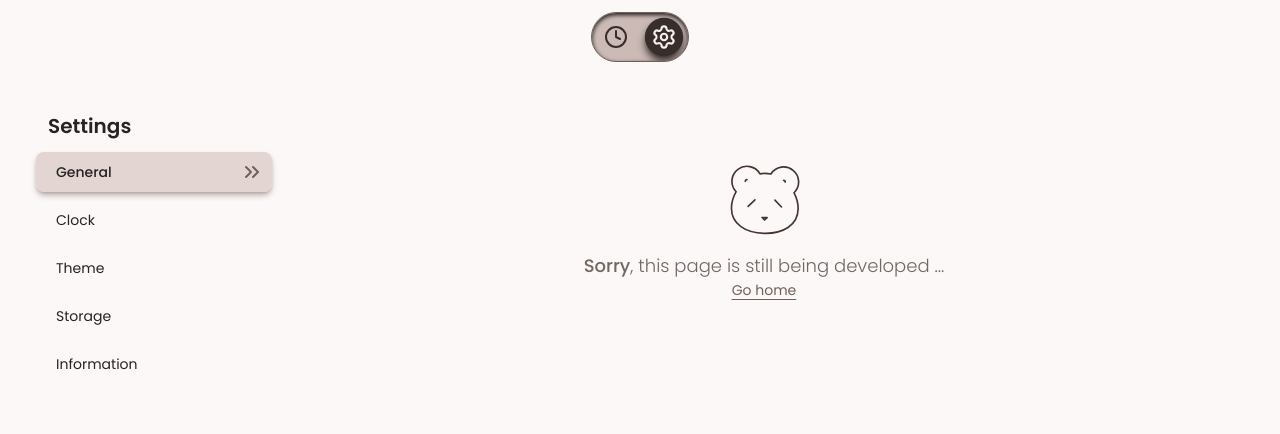
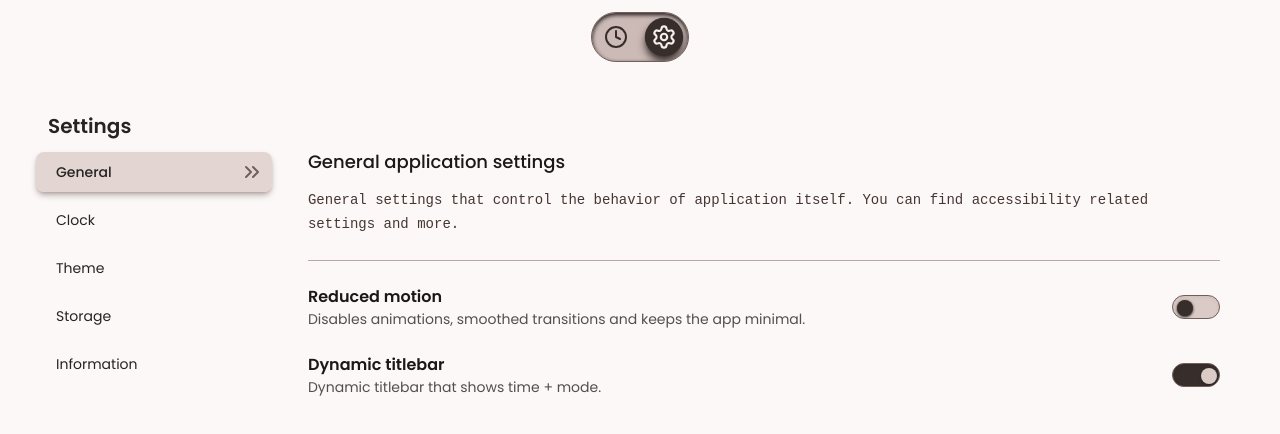
Before and after one commit to plwtx/chai.study, a React (Vite) app: page /settings in a window 1280 px wide. Shown: the top 434 px of the page. Built offline with nearby package versions, Linux system fonts and the light colour scheme; a web font is replaced by a local one; what @toolwind/corner-shape would draw is missing.

Commit message:
FEAT: Reduced motion & Dynamic titlebar.

```diff
--- a/src/features/settings/components/automation-toggle.tsx
+++ b/src/features/settings/components/automation-toggle.tsx
@@ -1,32 +1,31 @@
-import { useAppStore } from "@/store";
+import { cn } from "@/lib/utils";
 import ToggleSwitch from "@/components/ui/toggle-switch";
-import { showSettingsToast } from "./settings-toast";
 
 export default function AutomationToggle({
   label,
   description,
-  field,
+  checked,
+  onChange,
+  className,
 }: {
   label: string;
   description: string;
-  field: "autoStartBreak" | "autoStartFocus";
+  checked: boolean;
+  onChange: (next: boolean) => void;
+  className?: string;
 }) {
-  const checked = useAppStore((s) => s.settings[field]);
-  const toggleAutoStart = useAppStore((s) => s.toggleAutoStart);
-
   return (
-    <div className="flex w-full items-center justify-between">
+    <div
+      className={cn(
+        "text-brown-900 dark:text-dark-100 flex w-full items-center justify-between",
+        className
+      )}
+    >
       <div className="text-base">
         <h3 className="font-semibold">{label}</h3>
         <p className="text-sm opacity-75">{description}</p>
       </div>
-      <ToggleSwitch
-        checked={checked}
-        onChange={() => {
-          toggleAutoStart(field);
-          showSettingsToast(`${label} ${checked ? "disabled" : "enabled"}.`);
-        }}
-      />
+      <ToggleSwitch checked={checked} onChange={onChange} />
     </div>
   );
 }
--- /dev/null
+++ b/src/features/settings/hooks/useDynamicTitlebarSync.ts
@@ -0,0 +1,72 @@
+import { useEffect, useRef } from "react";
+import { useAppStore } from "@/store";
+
+const DEFAULT_TITLE = "Chaidoro | chai.study";
+
+const MODE_LABELS: Record<string, string> = {
+  focus: "Focus",
+  break: "Break",
+  "long-break": "Long Break",
+};
+
+const FINISHED_MESSAGES = ["Beep! Beeep!", "TIME IS UP !!!"];
+
+export function useDynamicTitlebarSync() {
+  const enabled = useAppStore((s) => s.settings.dynamicTitlebar);
+  const status = useAppStore((s) => s.status);
+  const mode = useAppStore((s) => s.mode);
+  const elapsed = useAppStore((s) => s.elapsed);
+  const targetDuration = useAppStore((s) => s.targetDuration);
+  const intervalRef = useRef<ReturnType<typeof setInterval> | null>(null);
+
+  useEffect(() => {
+    return () => {
+      if (intervalRef.current) {
+        clearInterval(intervalRef.current);
+        intervalRef.current = null;
+      }
+    };
+  }, []);
+
+  useEffect(() => {
+    if (intervalRef.current) {
+      clearInterval(intervalRef.current);
+      intervalRef.current = null;
+    }
+
+    if (!enabled) {
+      document.title = DEFAULT_TITLE;
+      return;
+    }
+
+    if (status === "running" || status === "paused") {
+      const remaining = Math.max(0, targetDuration - elapsed);
+      const mins = Math.floor(remaining / 60);
+      const secs = remaining % 60;
+      const time = `${String(mins).padStart(2, "0")}:${String(secs).padStart(2, "0")}`;
+      const label = MODE_LABELS[mode] ?? "Focus";
+      document.title = `${time} 🫪 ${label}`;
+      return;
+    }
+
+    if (status === "finished") {
+      let index = 0;
+      document.title = FINISHED_MESSAGES[0];
+      intervalRef.current = setInterval(() => {
+        index = 1 - index;
+        document.title = FINISHED_MESSAGES[index];
+      }, 1500);
+      return;
+    }
+
+    // idle
+    document.title = DEFAULT_TITLE;
+  }, [enabled, status, mode, elapsed, targetDuration]);
+
+  // Reset title when hook unmounts
+  useEffect(() => {
+    return () => {
+      document.title = DEFAULT_TITLE;
+    };
+  }, []);
+}
--- /dev/null
+++ b/src/features/settings/hooks/useReducedMotionSync.ts
@@ -0,0 +1,12 @@
+import { useEffect } from "react";
+import { useAppStore } from "@/store";
+
+export function useReducedMotionSync() {
+  const reducedMotion = useAppStore((s) => s.settings.reducedMotion);
+
+  useEffect(() => {
+    document.documentElement.dataset.reducedMotion = reducedMotion
+      ? "true"
+      : "false";
+  }, [reducedMotion]);
+}
--- a/src/features/settings/pages/settings-clock.tsx
+++ b/src/features/settings/pages/settings-clock.tsx
@@ -7,12 +7,16 @@ import TimerDurationCard, {
   type DurationField,
 } from "../components/timer-duration-card";
 import AutomationToggle from "../components/automation-toggle";
+import { showSettingsToast } from "../components/settings-toast";
 import ClockStyles from "../components/clock-styles.tsx";
 
 export default function ClockSettings() {
   const focusDuration = useAppStore((s) => s.settings.focusDuration);
   const shortBreakDuration = useAppStore((s) => s.settings.shortBreakDuration);
   const longBreakDuration = useAppStore((s) => s.settings.longBreakDuration);
+  const autoStartBreak = useAppStore((s) => s.settings.autoStartBreak);
+  const autoStartFocus = useAppStore((s) => s.settings.autoStartFocus);
+  const toggleAutoStart = useAppStore((s) => s.toggleAutoStart);
   const timerStatus = useAppStore((s) => s.status);
 
   const isTimerActive = timerStatus !== "idle";
@@ -76,6 +80,7 @@ export default function ClockSettings() {
 
       <HorizontalDivider className="my-9" />
       {/* Clock styles */}
+      <section className="flex w-full items-center justify-between gap-3">
         <SubHeaderDescription
           header={"Clock animation style"}
           description={
@@ -84,6 +89,7 @@ export default function ClockSettings() {
           className="mt-6"
         />
         <ClockStyles />
+      </section>
       <HorizontalDivider className="my-9" />
 
       <SubHeaderDescription
@@ -95,13 +101,25 @@ export default function ClockSettings() {
         <AutomationToggle
           label="Break cycle: Auto start"
           description="Automatically start a break cycle when you end a focus session."
-          field="autoStartBreak"
+          checked={autoStartBreak}
+          onChange={() => {
+            toggleAutoStart("autoStartBreak");
+            showSettingsToast(
+              `Break cycle: Auto start ${autoStartBreak ? "disabled" : "enabled"}.`
+            );
+          }}
         />
         <HorizontalDivider className="opacity-25" />
         <AutomationToggle
           label="Focus cycle: Auto start"
           description="Automatically start the next focus cycle when your break ends."
-          field="autoStartFocus"
+          checked={autoStartFocus}
+          onChange={() => {
+            toggleAutoStart("autoStartFocus");
+            showSettingsToast(
+              `Focus cycle: Auto start ${autoStartFocus ? "disabled" : "enabled"}.`
+            );
+          }}
         />
       </section>
     </div>
--- a/src/features/settings/pages/settings-general.tsx
+++ b/src/features/settings/pages/settings-general.tsx
@@ -1,9 +1,50 @@
-import Error from "../components/settings-error";
+import { useAppStore } from "@/store";
+import HorizontalDivider from "@/components/ui/horizontal-divider-line";
+import HeaderDescription from "@/components/ui/header-description";
+import AutomationToggle from "../components/automation-toggle";
+import { showSettingsToast } from "../components/settings-toast";
 
 export default function General() {
+  const reducedMotion = useAppStore((s) => s.settings.reducedMotion);
+  const dynamicTitlebar = useAppStore((s) => s.settings.dynamicTitlebar);
+  const updateSettings = useAppStore((s) => s.updateSettings);
+
   return (
     <>
-      <Error />
+      <main>
+        <HeaderDescription
+          header={"General application settings"}
+          description={
+            "General settings that control the behavior of application itself. You can find accessibility related settings and more."
+          }
+          kaomoji={null}
+        />
+        <HorizontalDivider />
+        <section className="mt-6 flex flex-col gap-6">
+          <AutomationToggle
+            label="Reduced motion"
+            description="Disables animations, smoothed transitions and keeps the app minimal."
+            checked={reducedMotion}
+            onChange={() => {
+              updateSettings({ reducedMotion: !reducedMotion });
+              showSettingsToast(
+                `Reduced motion ${reducedMotion ? "disabled" : "enabled"}.`
+              );
+            }}
+          />
+          <AutomationToggle
+            label="Dynamic titlebar"
+            description="Dynamic titlebar that shows time + mode."
+            checked={dynamicTitlebar}
+            onChange={() => {
+              updateSettings({ dynamicTitlebar: !dynamicTitlebar });
+              showSettingsToast(
+                `Dynamic titlebar ${dynamicTitlebar ? "disabled" : "enabled"}.`
+              );
+            }}
+          />
+        </section>
+      </main>
     </>
   );
 }
--- a/src/router/RootLayout.tsx
+++ b/src/router/RootLayout.tsx
@@ -4,10 +4,14 @@ import AnimatedRoutes from "@/features/router/AnimatedRoutes";
 import TimerIsland from "@/features/focus-timer/components/timer-island";
 import { useTimerBridge } from "@/features/focus-timer/hooks/useTimer";
 import { useThemeSync } from "@/features/settings/hooks/useThemeSync";
+import { useDynamicTitlebarSync } from "@/features/settings/hooks/useDynamicTitlebarSync";
+import { useReducedMotionSync } from "@/features/settings/hooks/useReducedMotionSync";
 
 export default function RootLayout() {
   useTimerBridge();
   useThemeSync();
+  useDynamicTitlebarSync();
+  useReducedMotionSync();
 
   return (
     <div className="bg-brown-50 relative h-screen w-full">
--- a/src/store/slices/settingsSlice.ts
+++ b/src/store/slices/settingsSlice.ts
@@ -14,6 +14,8 @@ export const DEFAULT_SETTINGS: Settings = {
   accentColor: "#a78bfa",
   backgroundImageKey: null,
   clockVariant: "slide",
+  reducedMotion: false,
+  dynamicTitlebar: true,
   timezone: Intl.DateTimeFormat().resolvedOptions().timeZone,
   lastActiveDate: new Date().toLocaleDateString("en-CA"),
   dailyFocusCount: 0,
--- a/src/types/index.ts
+++ b/src/types/index.ts
@@ -54,6 +54,8 @@ export interface Settings {
   accentColor: string;
   backgroundImageKey: number | null;
   clockVariant: ClockVariant;
+  reducedMotion: boolean;
+  dynamicTitlebar: boolean;
   timezone: string;
   lastActiveDate: string;
   dailyFocusCount: number;
```
Lines whose indentation alone changed are shown as unchanged.
